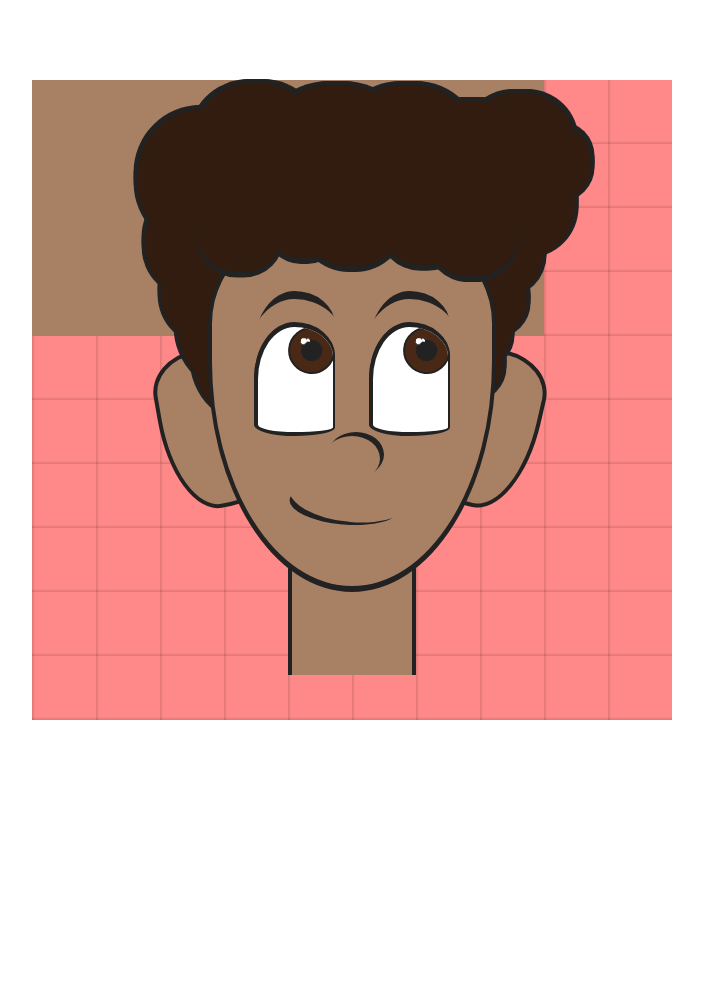
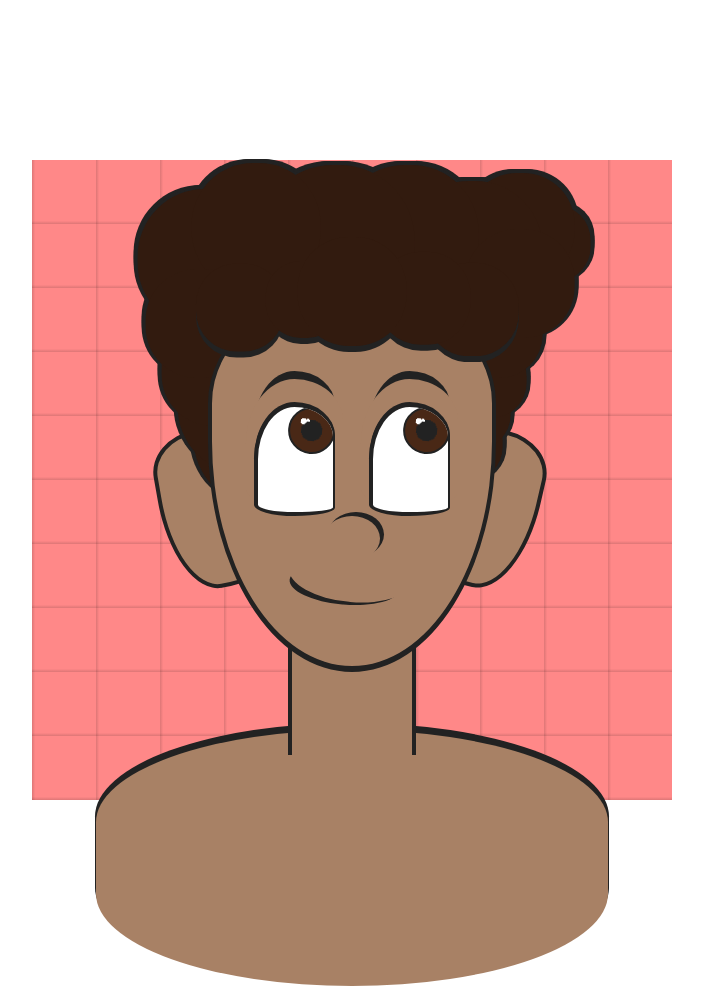
Before and after one commit to thatimoreira/CSScarton, a plain HTML site: page index.html in a window 1280 px wide. Shown: the whole page, without its empty margins (288-991 px from the left). Before the commit the page ends 800 px from the top, so only its background shows below. Drawn offline with Linux system fonts and the light colour scheme.

Commit message:
Add body outline

```diff
--- a/styles.css
+++ b/styles.css
@@ -1,3 +1,7 @@
+html, body {
+    overflow: hidden;
+}
+
 #cartoon {
     --line: #222;
     --skin: #a88165;
@@ -13,9 +17,9 @@
 
     /* centers the div horizontally */
     position: absolute;
-    top: 50%;
+    bottom: 0%;
     left: 50%;
-    transform:translate(-50%, -50%);
+    transform:translate(-50%, 0%);
     color: var(--line);
 }
 
@@ -171,5 +175,9 @@
     background: var(--skin);
     width: 80%;
     height: 40%;
-
+    border-radius: 97% / 70% 70%;
+    top: 89%;
+    left: 50%;
+    transform: translate(-50%, 0);
+    box-shadow: 0 -0.75vmin 0 0.125vmin;
 }
```
